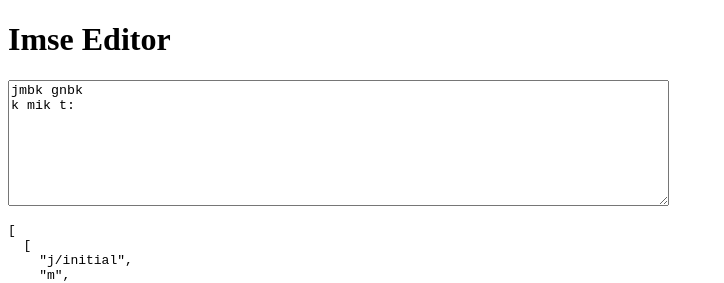
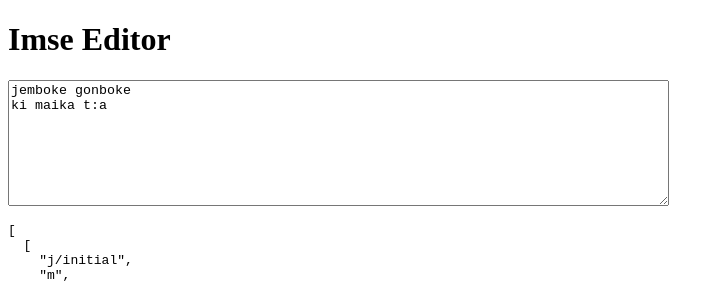
Before and after one commit to timbusuttil/imse-editor, a Vue app: page / in a window 1280 px wide. Shown: the top 283 px of the page, without its empty margins (0-724 px from the left). Built offline with nearby package versions, Linux system fonts and the light colour scheme.

Commit message:
parse from normal transliterated text

```diff
--- a/src/App.vue
+++ b/src/App.vue
@@ -11,17 +11,25 @@ export default {
   name: 'App',
   data() {
     return {
-      input: 'jmbk gnbk\nk mik t:',
+      input: 'jemboke gonboke\nki maika t:a',
       validCharacters: [' ', 'a', 'b', 'd', 'e', 'f', 'g', 'h', 'i', 'j', 'j:', 'k', 'k:', 'l', 'm', 'n', 'n:', 'o', 'r', 's', 's:', 't', 't:', 'v'],
     }
   },
   computed: {
     parsedInput() {
-      // TODO: try parsing from unconverted text
-      // remove vowels unless word initial or not first in a multi vowel run (i think?)
+      // convert to lowercase
+      let input = this.input.toLowerCase();
 
-      // split into lines
-      const lines = this.input.toLowerCase().split('\n');
+      // convert to only consonants and syllable-intiial vowels
+      // (ie remove any vowel following a consonant)
+      let regex = /(?<=[bcdfghjklmnpqrstvwxyz:])[aeiou]/gm;
+      input = input.replaceAll(regex, '');
+
+      // remove any hyphen characters
+      input = input.replaceAll('-', '');
+
+      // split into lines to return in array
+      const lines = input.split('\n');
 
       return lines.map(line => {
         // split each line into characters
@@ -45,12 +53,11 @@ export default {
 
           // check for invalid characters
           if (!this.validCharacters.includes(char)) {
-            // TODO: convert y to j:
             splitLine[i] += " ! invalid character";
           }
         });
 
-        // check for word boundaries
+        // check for word boundaries and remove whitespace
         splitLine.forEach((char, i) => {
           if (char === ' ') {
             splitLine[i-1] += '/wordend';
```
